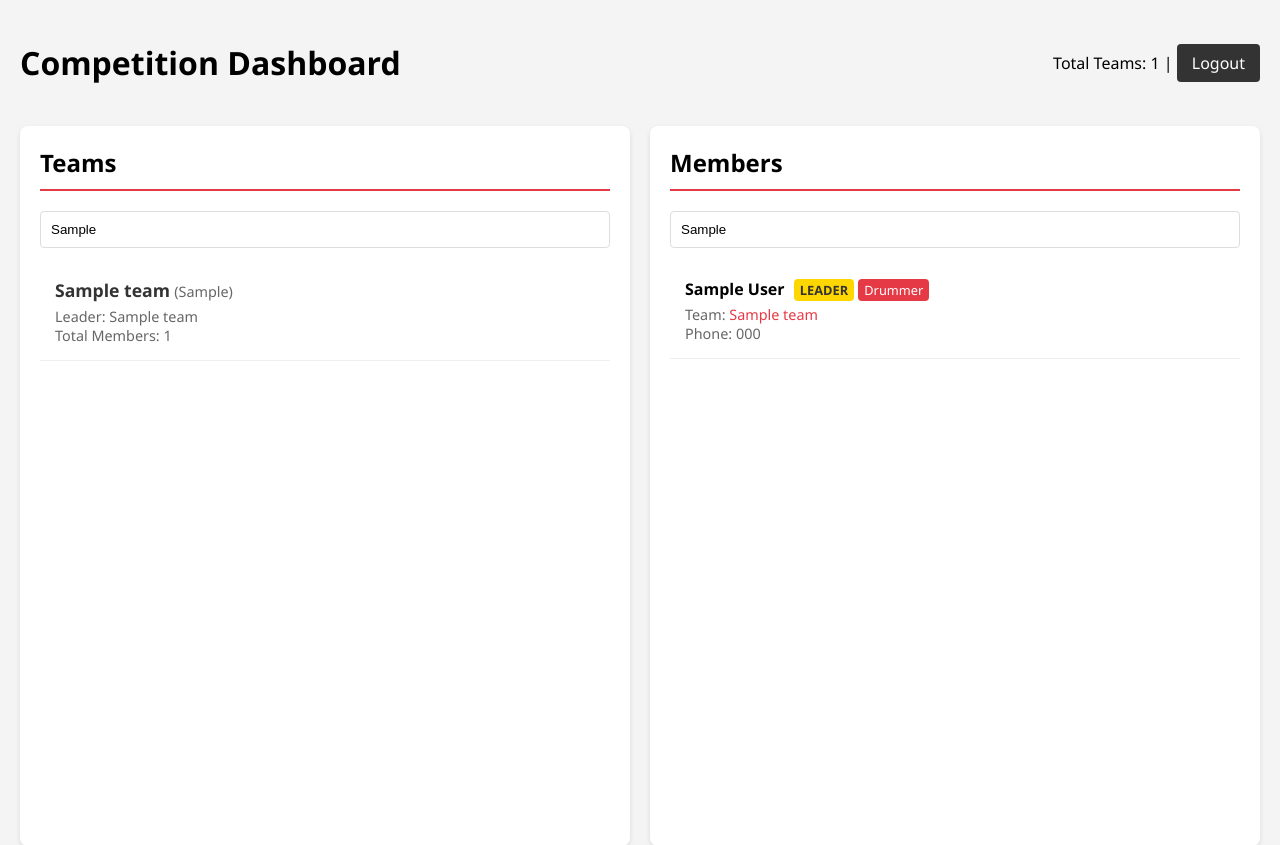
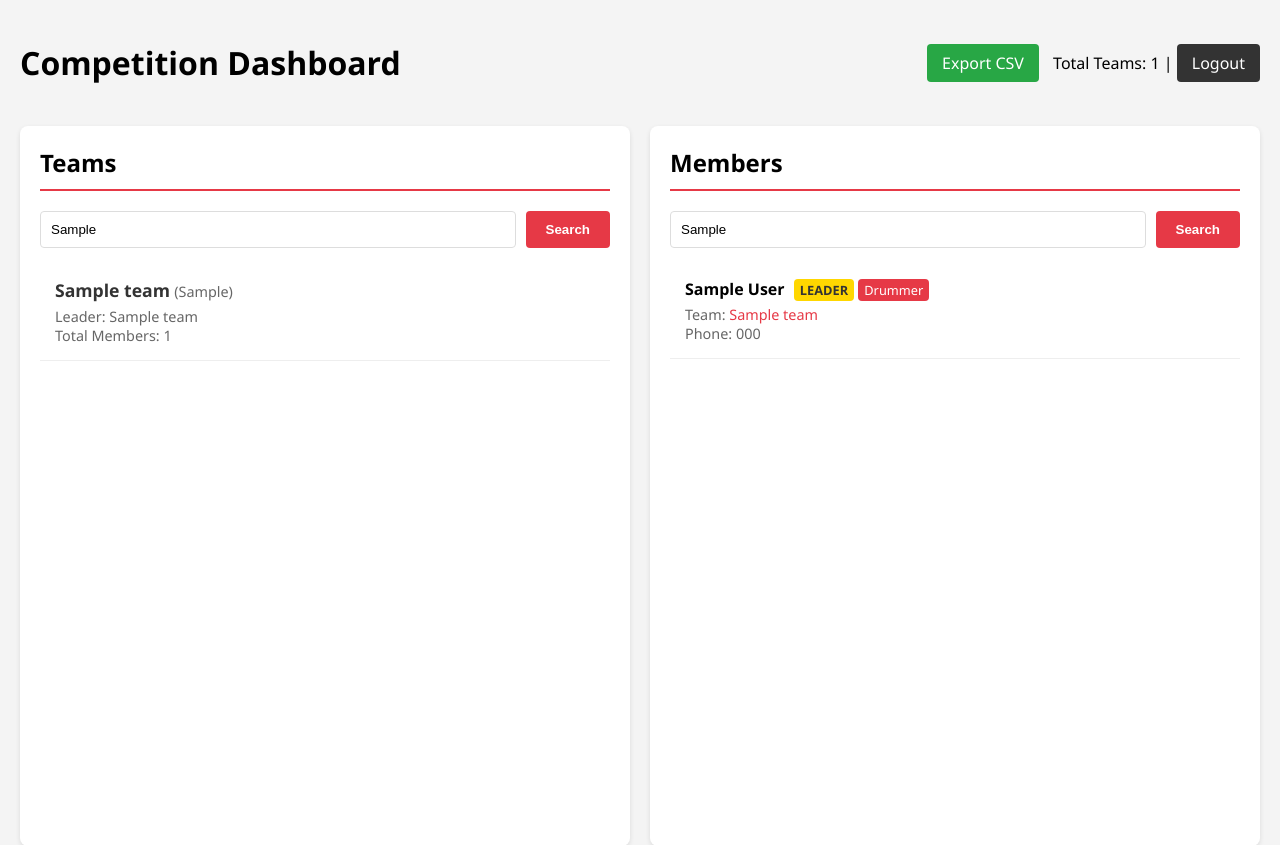
Before and after one commit to sristivats/rock2026, a Django app: template bands/templates/bands/dashboard/index.html in a window 1280 px wide. Shown: the top 845 px of the page. Run offline with Django 5.2, Linux system fonts and the light colour scheme; tables that the repository leaves empty hold one stand-in row (values such as "Sample post"); the template is opened without the code that fills it: values that come from a table or form of the project are taken from there, most other values are stand-ins (such as "Sample title", 1, 10 or a date in 2020).

Commit message:
export option and search buttons added

```diff
--- a/bands/templates/bands/dashboard/index.html
+++ b/bands/templates/bands/dashboard/index.html
@@ -48,13 +48,39 @@
             margin-top: 0;
         }
 
+        /* NEW: Flex container for search bar and button */
+        .search-container {
+            display: flex;
+            gap: 10px;
+            margin-bottom: 15px;
+        }
+
         .search-bar {
             width: 100%;
             padding: 10px;
-            margin-bottom: 15px;
             border: 1px solid #ddd;
             border-radius: 4px;
             box-sizing: border-box;
+            /* Remove bottom margin as container handles it */
+            margin-bottom: 0;
+        }
+
+        /* NEW: Red Search Button Style */
+        .search-btn {
+            background-color: #e63946;
+            color: white;
+            border: none;
+            padding: 10px 20px;
+            border-radius: 4px;
+            cursor: pointer;
+            font-weight: bold;
+            white-space: nowrap;
+            /* Prevent text wrapping */
+        }
+
+        .search-btn:hover {
+            background-color: #c92a37;
+            /* Slightly darker on hover */
         }
 
         .list-item {
@@ -104,6 +130,9 @@
     <header>
         <h1>Competition Dashboard</h1>
         <div>
+            <a href="{% url 'bands:export_csv' %}" class="logout-btn"
+                style="background-color: #28a745; margin-right: 10px;">Export CSV</a>
+
             <span>Total Teams: {{ total_teams }}</span> |
             <a href="{% url 'bands:dashboard_logout' %}" class="logout-btn">Logout</a>
         </div>
@@ -114,9 +143,12 @@
             <h2>Teams</h2>
             <form method="GET">
                 <input type="hidden" name="q_member" value="{{ q_member }}">
-                <input type="text" name="q_team" class="search-bar" placeholder="Search teams, cities, leaders..."
-                    value="{{ q_team }}">
-                <button type="submit" style="display:none;">Search</button>
+
+                <div class="search-container">
+                    <input type="text" name="q_team" class="search-bar" placeholder="Search teams, cities, leaders..."
+                        value="{{ q_team }}">
+                    <button type="submit" class="search-btn">Search</button>
+                </div>
             </form>
 
             {% for team in teams %}
@@ -139,9 +171,12 @@
             <h2>Members</h2>
             <form method="GET">
                 <input type="hidden" name="q_team" value="{{ q_team }}">
-                <input type="text" name="q_member" class="search-bar" placeholder="Search members or roles..."
-                    value="{{ q_member }}">
-                <button type="submit" style="display:none;">Search</button>
+
+                <div class="search-container">
+                    <input type="text" name="q_member" class="search-bar" placeholder="Search members or roles..."
+                        value="{{ q_member }}">
+                    <button type="submit" class="search-btn">Search</button>
+                </div>
             </form>
 
             {% for member in members %}
--- a/bands/urls.py
+++ b/bands/urls.py
@@ -13,4 +13,5 @@ urlpatterns = [
     path('dashboard/logout/', views.dashboard_logout, name='dashboard_logout'),
     path('dashboard/', views.dashboard_home, name='dashboard_home'),
     path('dashboard/team/<int:team_id>/', views.team_detail, name='team_detail'),
+    path('dashboard/export/', views.export_csv, name='export_csv'),
 ]
```
Also changed, not shown: bands/views.py (+61 -0 lines).
